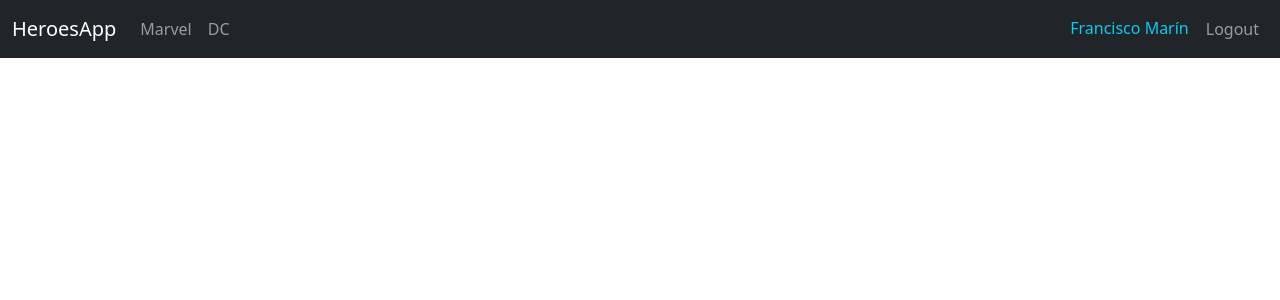
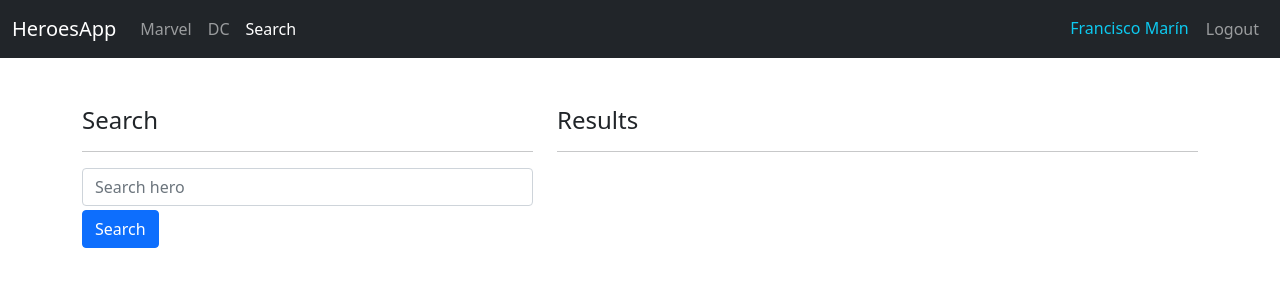
Before and after one commit to franciscomarin98/react-heroes-spa-website, a React (Vite) app: page /search-heroe in a window 1280 px wide. Shown: the top 300 px of the page. Built offline with nearby package versions, Linux system fonts and the light colour scheme.

Commit message:
Search page

```diff
--- a/package.json
+++ b/package.json
@@ -7,6 +7,7 @@
     "serve": "vite preview"
   },
   "dependencies": {
+    "query-string": "^7.0.1",
     "react": "^17.0.0",
     "react-dom": "^17.0.0",
     "react-router-dom": "6"
--- a/src/components/HeroList.tsx
+++ b/src/components/HeroList.tsx
@@ -1,6 +1,7 @@
 import {getHeroByPublisher} from "../helpers/hero.helpers";
 import {Publisher} from "../types/hero.types";
 import {HeroCard} from "./HeroCard";
+import {useMemo} from "react";
 
 type HeroListProps = {
     publisher: Publisher
@@ -8,7 +9,7 @@ type HeroListProps = {
 
 export const HeroList = ({publisher}: HeroListProps) => {
 
-    const heroes = getHeroByPublisher(publisher);
+    const heroes = useMemo(() => getHeroByPublisher(publisher), [publisher]);
 
     return (
         <div className="row rows-cols-1 row-cols-md-3 g-3 animate__animated animate__fadeIn">
--- a/src/components/Navbar.tsx
+++ b/src/components/Navbar.tsx
@@ -35,6 +35,13 @@ export const Navbar = () => {
                     >
                         DC
                     </NavLink>
+
+                    <NavLink
+                        className="nav-item nav-link"
+                        to="/search-heroe"
+                    >
+                        Search
+                    </NavLink>
                 </div>
             </div>
 
--- a/src/helpers/hero.helpers.ts
+++ b/src/helpers/hero.helpers.ts
@@ -1,10 +1,14 @@
 import {heroes} from "../data/hero.data";
-import {Publisher} from "../types/hero.types";
+import {Hero, Publisher} from "../types/hero.types";
 
 export const getHeroByPublisher = (publisher: Publisher) => {
     return heroes.filter(hero => hero.publisher === publisher);
 }
 
-export const getHeroByID = (id:string) => {
+export const getHeroByID = (id: string) => {
     return heroes.find(hero => hero.id === id);
 }
+
+export const getHeroByName = (name: string): Hero[] => {
+    return (name.length > 0) ? heroes.filter(hero => hero.superhero.toLowerCase().includes(name)) : [];
+}
--- /dev/null
+++ b/src/hooks/useForm.ts
@@ -0,0 +1,23 @@
+import {ChangeEvent, useState} from "react";
+
+export const useForm = <T extends Object>(initialState: T) => {
+
+    const [formState, setFormState] = useState(initialState);
+
+    const handleInputChange = (e: ChangeEvent<HTMLInputElement>) => {
+        setFormState({
+            ...formState,
+            [e.target.name]: e.target.value
+        })
+    }
+
+    const reset = () => {
+        setFormState(initialState)
+    }
+
+    return {
+        formState,
+        handleInputChange,
+        reset
+    }
+}
--- a/src/pages/HeroPage.tsx
+++ b/src/pages/HeroPage.tsx
@@ -1,12 +1,13 @@
 import {Navigate, useNavigate, useParams} from "react-router-dom";
 import {getHeroByID} from "../helpers/hero.helpers";
+import {useMemo} from "react";
 
 export const HeroPage = () => {
 
     const {id} = useParams();
     const navigate = useNavigate();
 
-    const heroe = getHeroByID(id!);
+    const heroe = useMemo(() => getHeroByID(id!), [id]);
     if (!heroe) {
         return <Navigate to={'/'}/>
     }
@@ -20,11 +21,11 @@ export const HeroPage = () => {
     return (
         <div className={"row mt-5"}>
             <div className="col-4">
-                <img className={"img-thumbnail"}
+                <img className={"img-thumbnail animate__animated animate__fadeInLeft"}
                      src={imgPath}
                      alt={heroe.superhero}/>
             </div>
-            <div className="col-8">
+            <div className="col-8 animate__animated animate__fadeIn">
                 <h3>{heroe.superhero}</h3>
                 <ul className="list-group list-group-flush">
                     <li className="list-group-item">
--- a/src/pages/SearchPage.tsx
+++ b/src/pages/SearchPage.tsx
@@ -1,7 +1,62 @@
+import {useForm} from "../hooks/useForm";
+import {FormEvent} from "react";
+import queryString from 'query-string';
+import {getHeroByName} from "../helpers/hero.helpers";
+import {HeroCard} from "../components";
+import {useLocation, useNavigate} from "react-router-dom";
+
 export const SearchPage = () => {
+
+    const navigate = useNavigate();
+    const location = useLocation();
+
+    const { q = '' } = queryString.parse(location.search);
+    const {formState, handleInputChange} = useForm({
+        search: q
+    });
+
+    const heroesFiltered = getHeroByName(q);
+
+    const handleSubmit = (e: FormEvent<HTMLFormElement>) => {
+        e.preventDefault();
+        navigate(`?q=${formState.search}`);
+    }
+
+    // @ts-ignore
     return (
         <div>
+            <div className="row mt-5">
+                <div className="col-5">
+                    <h4>Search</h4>
+                    <hr/>
 
+                    <form onSubmit={handleSubmit}>
+                        <input type="text"
+                               placeholder="Search hero"
+                               className="form-control"
+                               name="search"
+                               autoComplete="off"
+                               value={formState.search!}
+                               onChange={handleInputChange}
+                        />
+
+                        <button type={"submit"}
+                                className="btn btn-primary mt-1">
+                            Search
+                        </button>
+
+                    </form>
+                </div>
+                <div className="col-7">
+                    <h4>Results</h4>
+                    <hr/>
+                    {
+                        heroesFiltered.map(hero => (
+                            <HeroCard key={hero.id} hero={hero}/>
+                        ))
+                    }
+                </div>
+            </div>
         </div>
     );
 };
```
Also changed, not shown: 1 other file (tests, documents, lock files or other folders).
